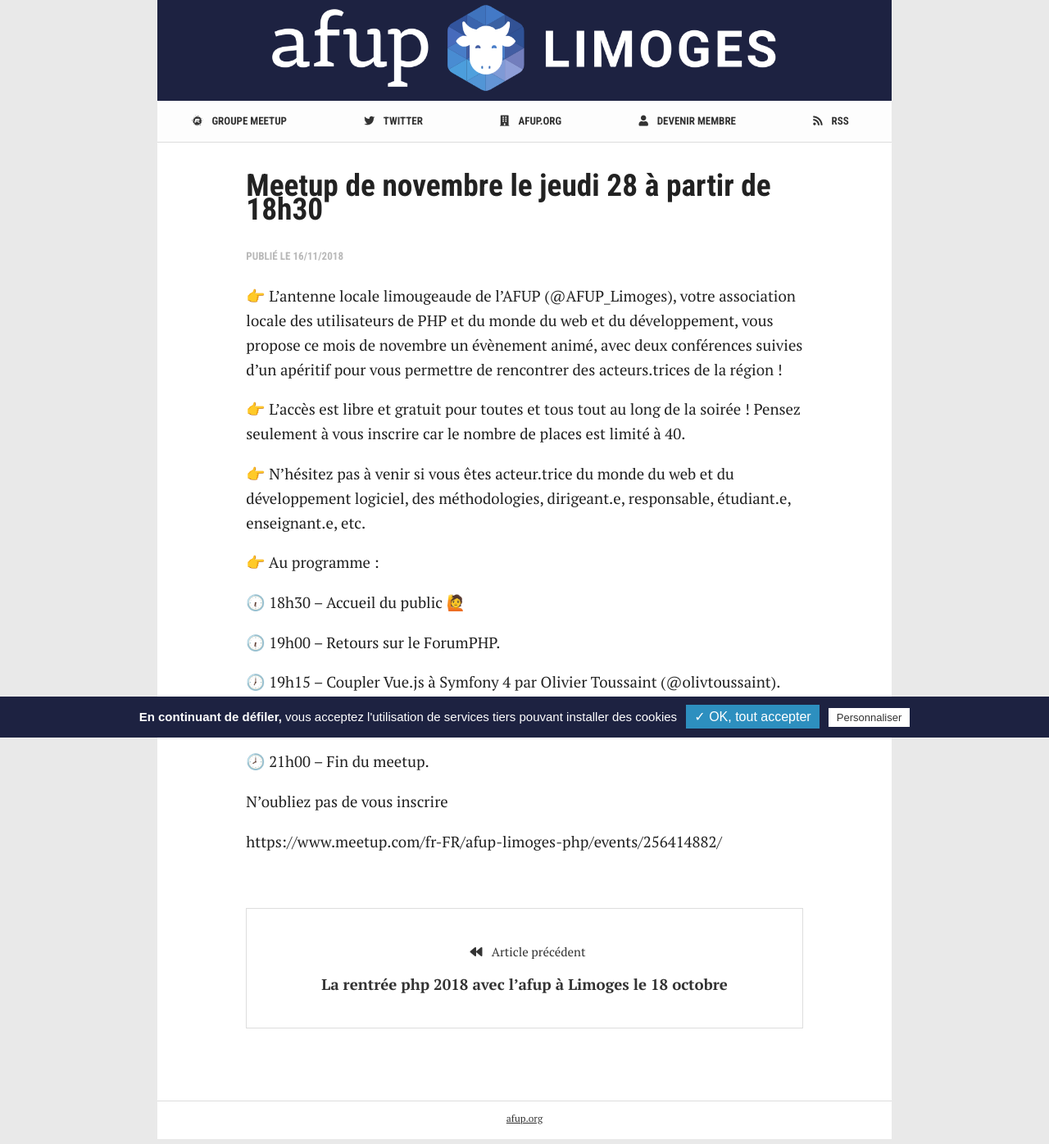
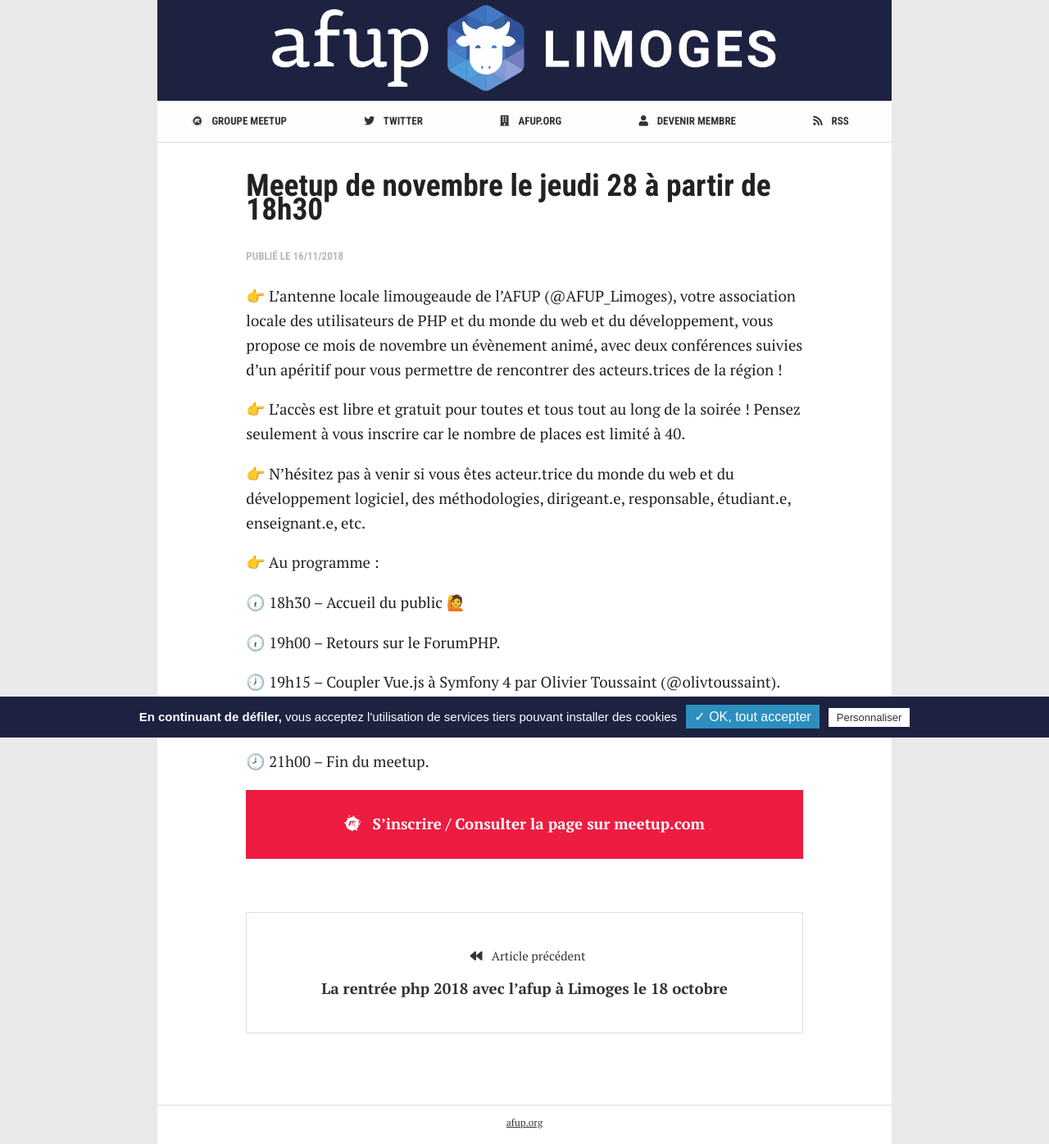
Before and after one commit to afup/limoges.afup.org, a Jekyll site: the page built from _posts/2018-11-16-meetup-de-novembre-le-jeudi-28-a-partir-de-18h30.md, in a window 1280 px wide. Shown: the whole page at 82% size. Built offline with Jekyll 4.4.1, drawn with Linux system fonts in a browser that asks for light colours.

Commit message:
migration des liens meetup.com

```diff
--- a/_posts/2018-11-16-meetup-de-novembre-le-jeudi-28-a-partir-de-18h30.md
+++ b/_posts/2018-11-16-meetup-de-novembre-le-jeudi-28-a-partir-de-18h30.md
@@ -27,6 +27,4 @@ categories:
 
 🕗 21h00 &#8211; Fin du meetup.
 
-N&rsquo;oubliez pas de vous inscrire
-
-https://www.meetup.com/fr-FR/afup-limoges-php/events/256414882/
+{% include widgets/meetup.html url="https://www.meetup.com/fr-FR/afup-limoges-php/events/256414882" %}
```
Also changed, not shown: _posts/2018-10-03-la-rentree-php-2018-avec-lafup-a-limoges.md (+1 -1 lines).
